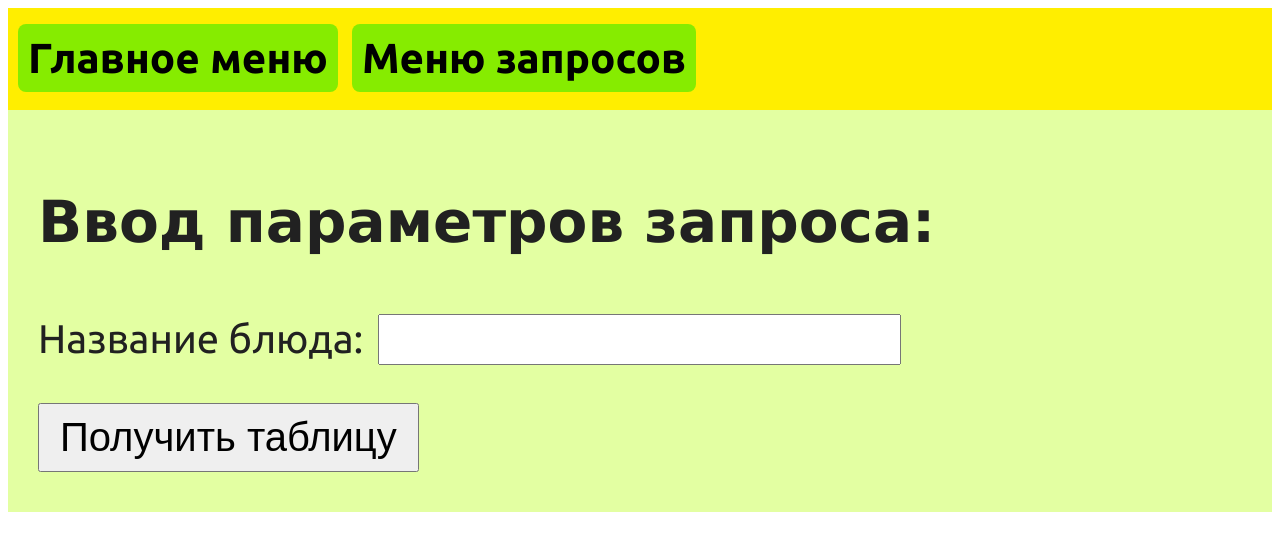
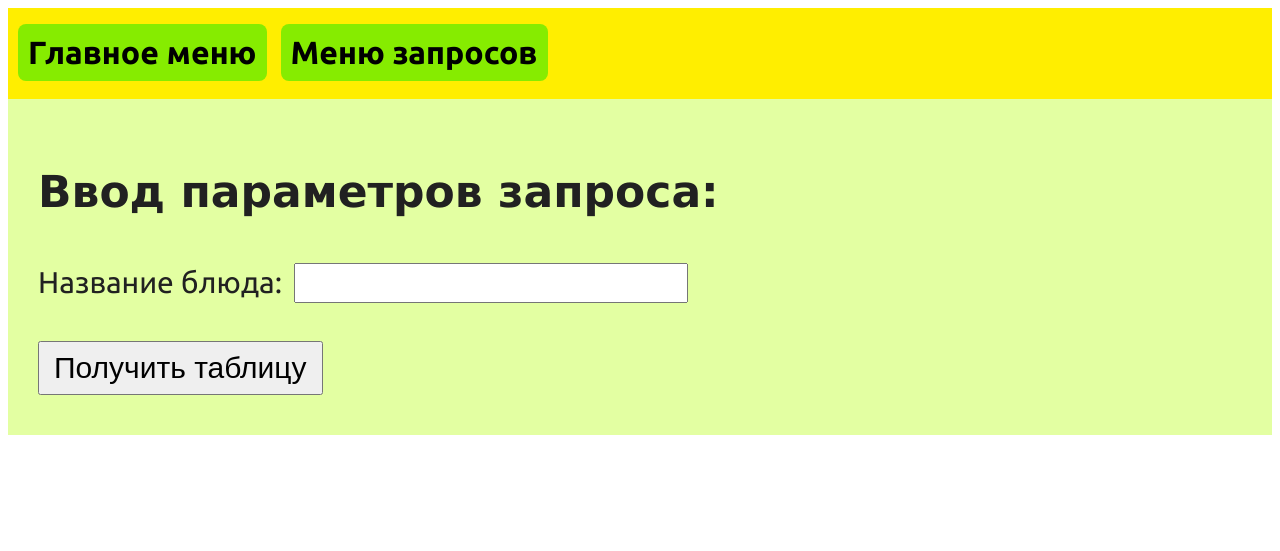
Before and after one commit to XeemPad/Course-Project-DB, a Flask app: template src/query/templates/input_dish.html in a window 1280 px wide. Shown: the top 551 px of the page. Run offline with Flask 3, Linux system fonts and the light colour scheme; the template is opened without the code that fills it, so the values that code supplies are empty; parts of the project's set-up code (start-up, migrations or seed data) failed here and were passed over.

Commit message:
new style

```diff
--- a/src/static/style.css
+++ b/src/static/style.css
@@ -18,13 +18,13 @@ body {
 }
 
 p.info {
-    color: rgb(96, 0, 0);
-    font-size: 34px;
+    color: rgb(123, 0, 0);
+    font-size: 24px;
     font-weight: bold;
 }
 
 a {
-    font-size: 52px;
+    font-size: 32px;
     font-weight: bold;
     text-decoration: none;
     padding: 14px;
@@ -38,7 +38,7 @@ a {
 
 a.header {
     color: rgb(0, 0, 0);
-    font-size: 42px;
+    font-size: 32px;
     font-weight: bold;
     padding: 10px;
     margin-top: 6px;
@@ -56,7 +56,7 @@ a:hover {
 
 h3.account {
     color: rgb(11, 11, 11);
-    font-size: 32px;
+    font-size: 28px;
     font-weight: bold;
     padding: 10px;
     margin-top: auto;
@@ -68,38 +68,38 @@ h3.account {
 
 
 input {
-    font-size: 40px;
+    font-size: 30px;
     margin: 10px auto;
 }
 
 
 input.submit {
-    padding: 10px 20px;
+    padding: 8px 14px;
 }
 
 
 label#query_input {
-    font-size: 40px;
+    font-size: 30px;
     margin-right: 5px;
 }
 
 
 input#query_input {
-    font-size: 40px;
+    font-size: 30px;
 }
 
 
 h1 {
     color: rgb(11, 11, 11);
     font-family: "Verdana";
-    font-size: 70px;
+    font-size: 52px;
     font-weight: bold;
     text-align: center;
 }
 
 h2 {
     font-family: "Verdana";
-    font-size: 58px;
+    font-size: 44px;
     font-weight: bold;
 }
 
```
